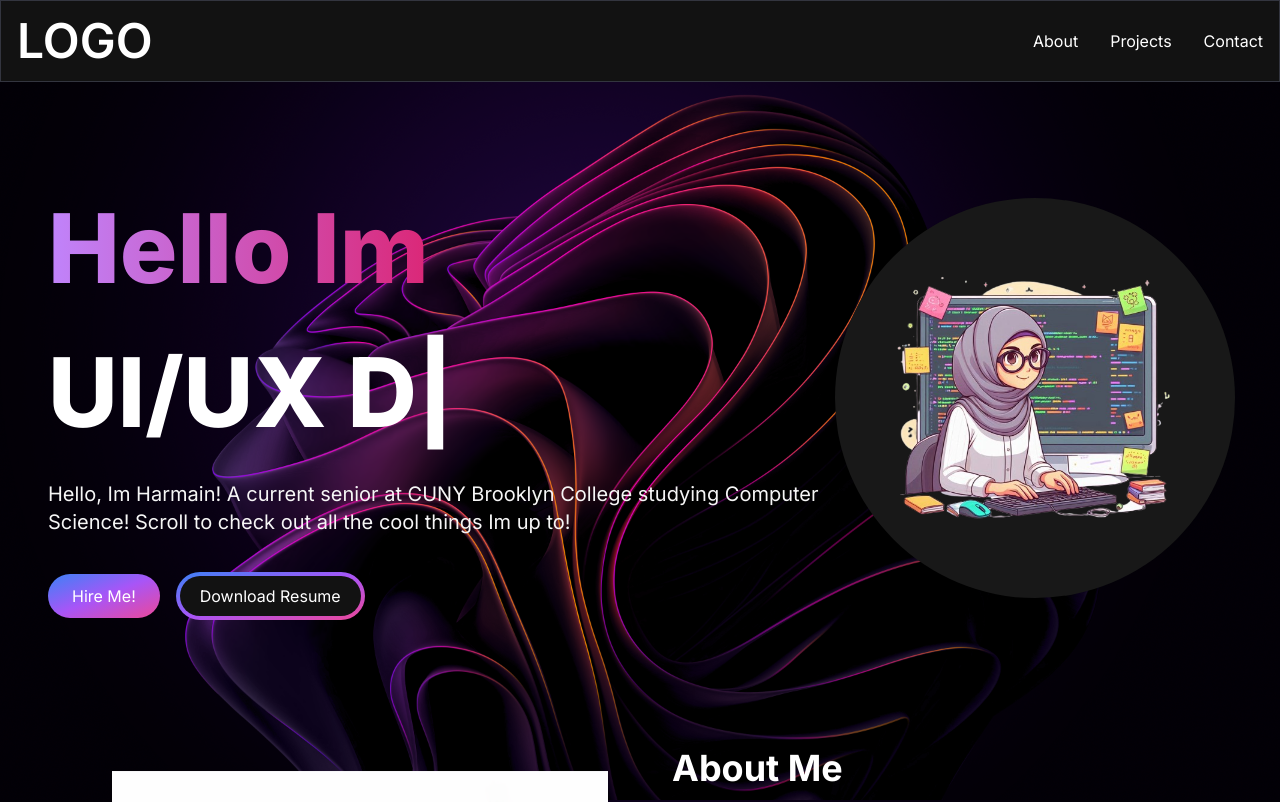
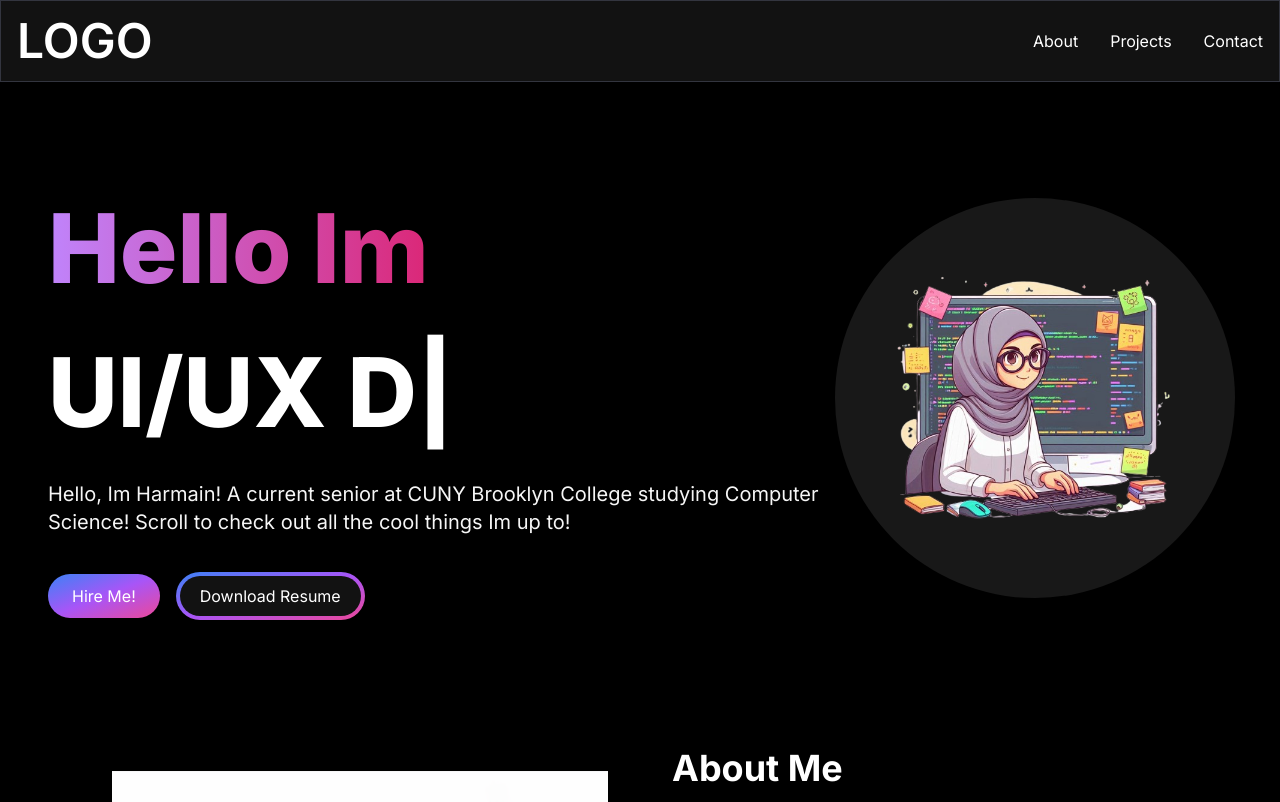
Before and after one commit to Harmain1233/harmain-s-portfolio, a Next.js app: page / in a window 1280 px wide. Shown: the top 802 px of the page. Built offline with nearby package versions, Linux system fonts and the light colour scheme.

Commit message:
Update globals.css

```diff
--- a/app/globals.css
+++ b/app/globals.css
@@ -178,7 +178,7 @@ body {
 
 .cover-photo {
 
-    background-image: url('/images/wallpaper.png');
+    background-color: black;
     background-size: cover;         /* Ensures the image covers the entire area */
     background-position: center;    /* Centers the image */
     background-repeat: no-repeat;   /* Prevents the image from repeating */
```
